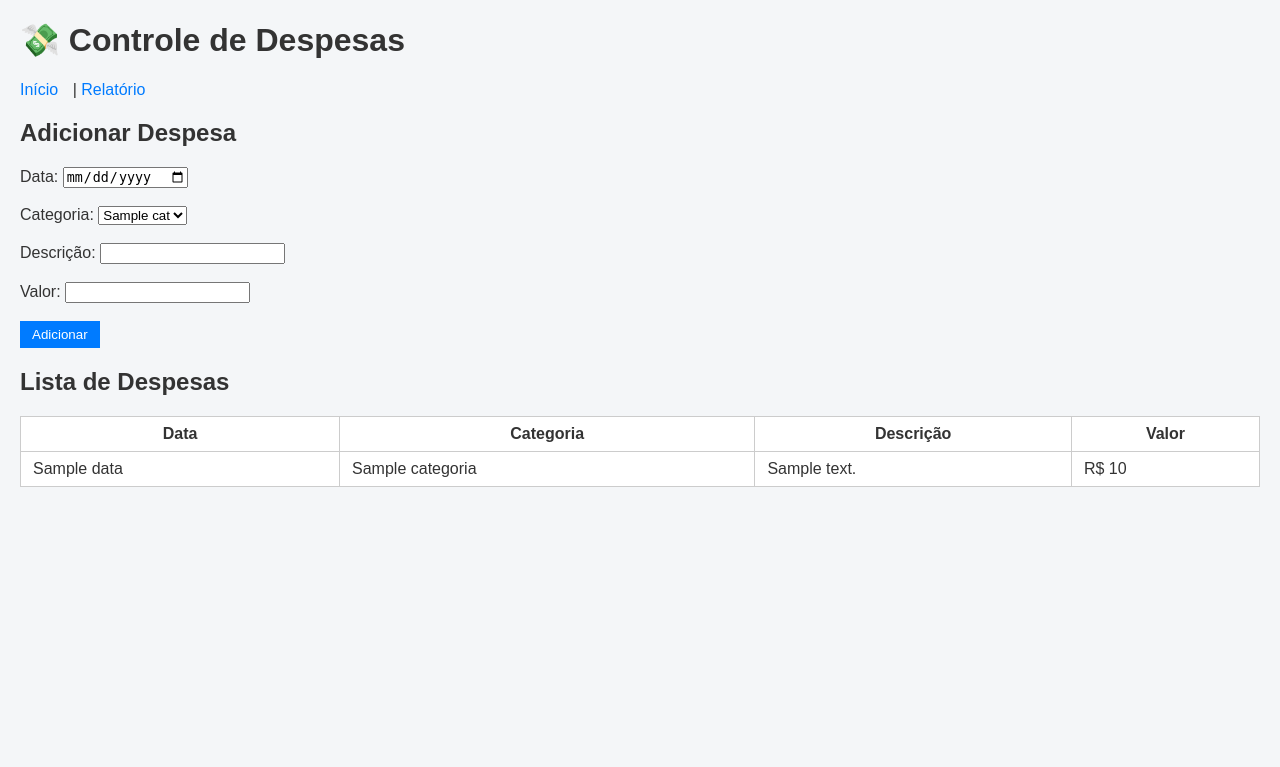
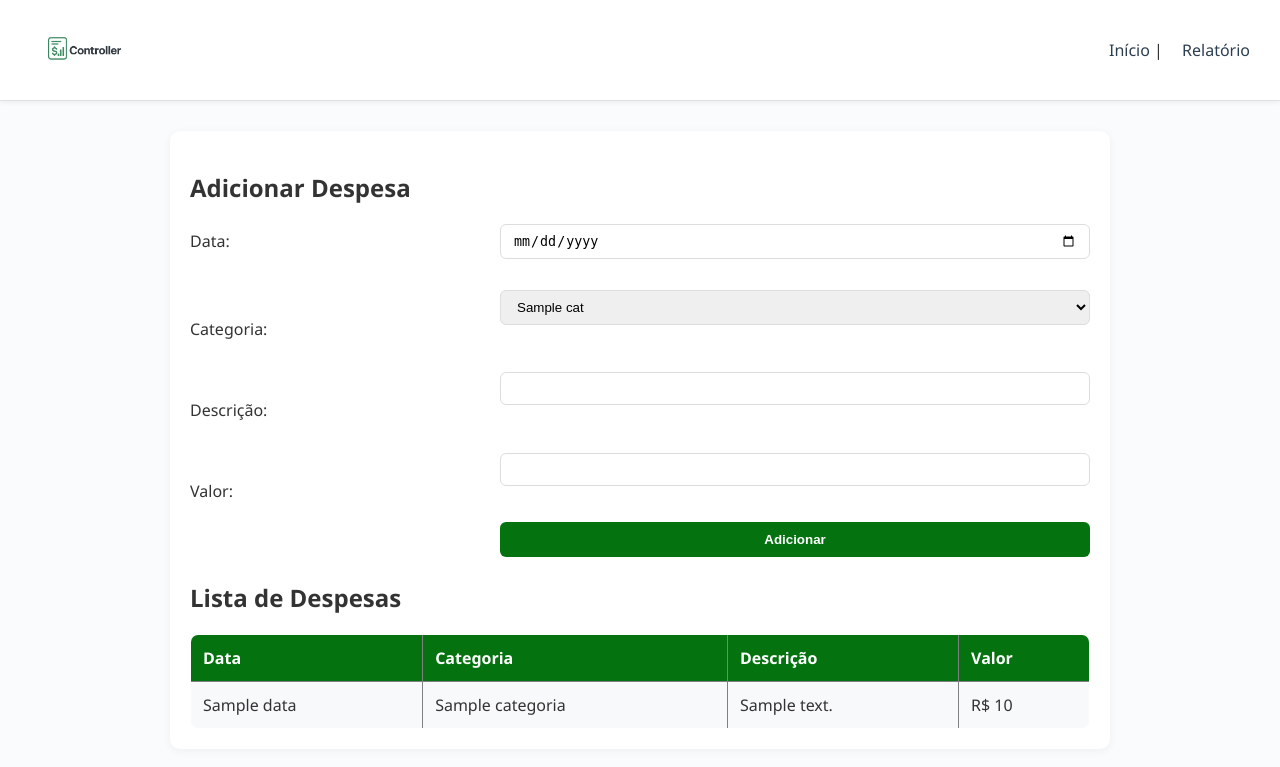
Before and after one commit to Rafarilow/controller, a Flask app: template templates/index.html in a window 1280 px wide. Shown: the top 767 px of the page. Run offline with Flask 3, Linux system fonts and the light colour scheme; the template is opened without the code that fills it: most values are stand-ins (such as "Sample title", 1, 10 or a date in 2020).

Commit message:
Melhorias no frontend

```diff
--- a/static/style.css
+++ b/static/style.css
@@ -1,40 +1,128 @@
+/* ====== Layout geral ====== */
 body {
-  font-family: Arial, sans-serif;
-  margin: 20px;
-  background: #f4f6f8;
-  color: #333;
+    font-family: "Segoe UI", Tahoma, Geneva, Verdana, sans-serif;
+    background-color: #f9fbfd;
+    color: #333;
+    margin: 0;
+    padding: 0;
 }
 
+/* ====== Header ====== */
 header {
-  margin-bottom: 20px;
+    display: flex;
+    justify-content: space-between;
+    align-items: center;
+    padding: 15px 30px;
+    background-color: #fff;
+    border-bottom: 1px solid #e0e0e0;
+    box-shadow: 0px 2px 5px rgba(0,0,0,0.05);
 }
 
-nav a {
-  margin-right: 10px;
-  text-decoration: none;
-  color: #007bff;
+header .logo-title {
+    display: flex;
+    align-items: center;
+    gap: 10px;
 }
 
-table {
-  border-collapse: collapse;
-  margin-top: 10px;
-  width: 100%;
-  background: white;
+header img {
+    height: 70px;
+    width: auto;
 }
 
-td, th {
-  padding: 8px 12px;
-  border: 1px solid #ccc;
+header h1 {
+    font-size: 1.4rem;
+    margin: 0;
+    color: #2c3e50;
+}
+
+/* ====== Navbar ====== */
+nav a {
+    margin-left: 15px;
+    text-decoration: none;
+    font-weight: 500;
+    color: #2c3e50;
+    transition: color 0.2s;
+}
+
+nav a:hover {
+    color: #04730f;
+}
+
+/* ====== Seção Principal ====== */
+main {
+    max-width: 900px;
+    margin: 30px auto;
+    padding: 20px;
+    background: #fff;
+    border-radius: 10px;
+    box-shadow: 0px 2px 10px rgba(0,0,0,0.05);
+}
+
+/* ====== Formulário ====== */
+form {
+    display: grid;
+    grid-template-columns: 1fr 2fr;
+    gap: 15px;
+    align-items: center;
+}
+
+form label {
+    font-weight: 600;
+    color: #444;
+}
+
+form input,
+form select {
+    padding: 8px 12px;
+    border: 1px solid #ddd;
+    border-radius: 6px;
+    outline: none;
+    transition: 0.2s;
+}
+
+form input:focus,
+form select:focus {
+    border-color: #04730f;
+    box-shadow: 0 0 4px rgba(0,123,255,0.2);
 }
 
 button {
-  background: #007bff;
-  color: white;
-  padding: 6px 12px;
-  border: none;
-  cursor: pointer;
+    grid-column: 2;
+    padding: 10px 20px;
+    border: none;
+    border-radius: 6px;
+    background: #04730f;
+    color: #fff;
+    font-weight: bold;
+    cursor: pointer;
+    transition: 0.2s;
 }
 
 button:hover {
-  background: #0056b3;
+    background: #014b08;
 }
+
+/* ====== Tabela ====== */
+table {
+    width: 100%;
+    border-collapse: collapse;
+    margin-top: 20px;
+    border-radius: 8px;
+    overflow: hidden;
+}
+
+table th {
+    background: #04730f;
+    color: #fff;
+    text-align: left;
+    padding: 12px;
+}
+
+table td {
+    padding: 12px;
+    border-bottom: 1px solid #eee;
+}
+
+table tr:nth-child(even) {
+    background: #f8f9fa;
+}
--- a/templates/base.html
+++ b/templates/base.html
@@ -5,11 +5,12 @@
     <meta name="viewport" content="width=device-width, initial-scale=1.0">
     <title>Controller</title>
     <link rel="stylesheet" href="{{ url_for('static', filename='style.css') }}">
+    <link rel="icon" type="image/x-icon" href="{{ url_for('static', filename='images/icon.png') }}">
 
 </head>
 <body>
     <header>
-        <h1>💸 Controle de Despesas</h1>
+        <img src="{{ url_for('static', filename='images/icon.png') }}" alt="logo">
         <nav>
             <a href="{{ url_for('index') }}">Início</a> |
             <a href="{{ url_for('relatorio') }}">Relatório</a>
```
Also changed, not shown: static/images/icon.png (added), 1 other file.
